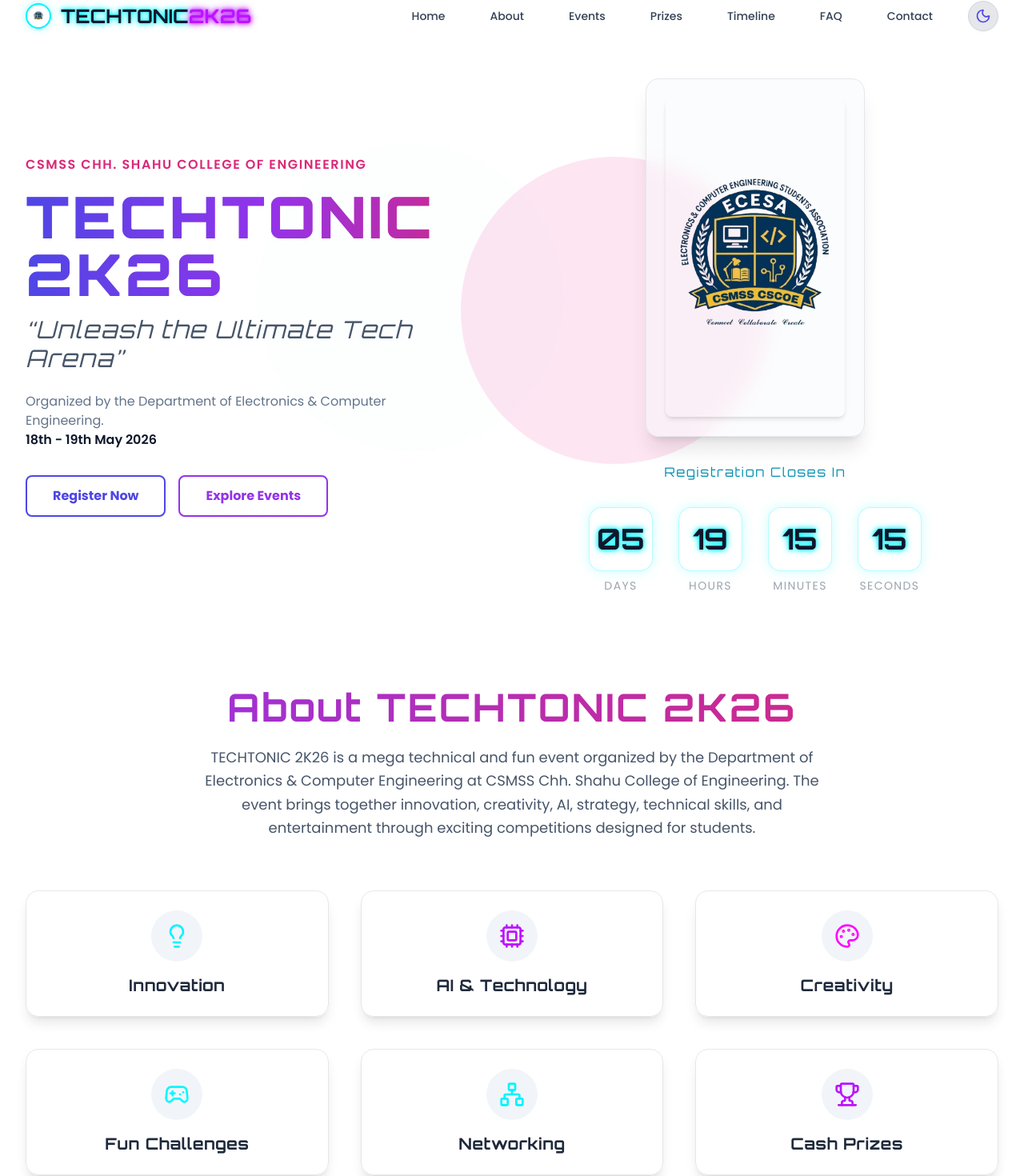
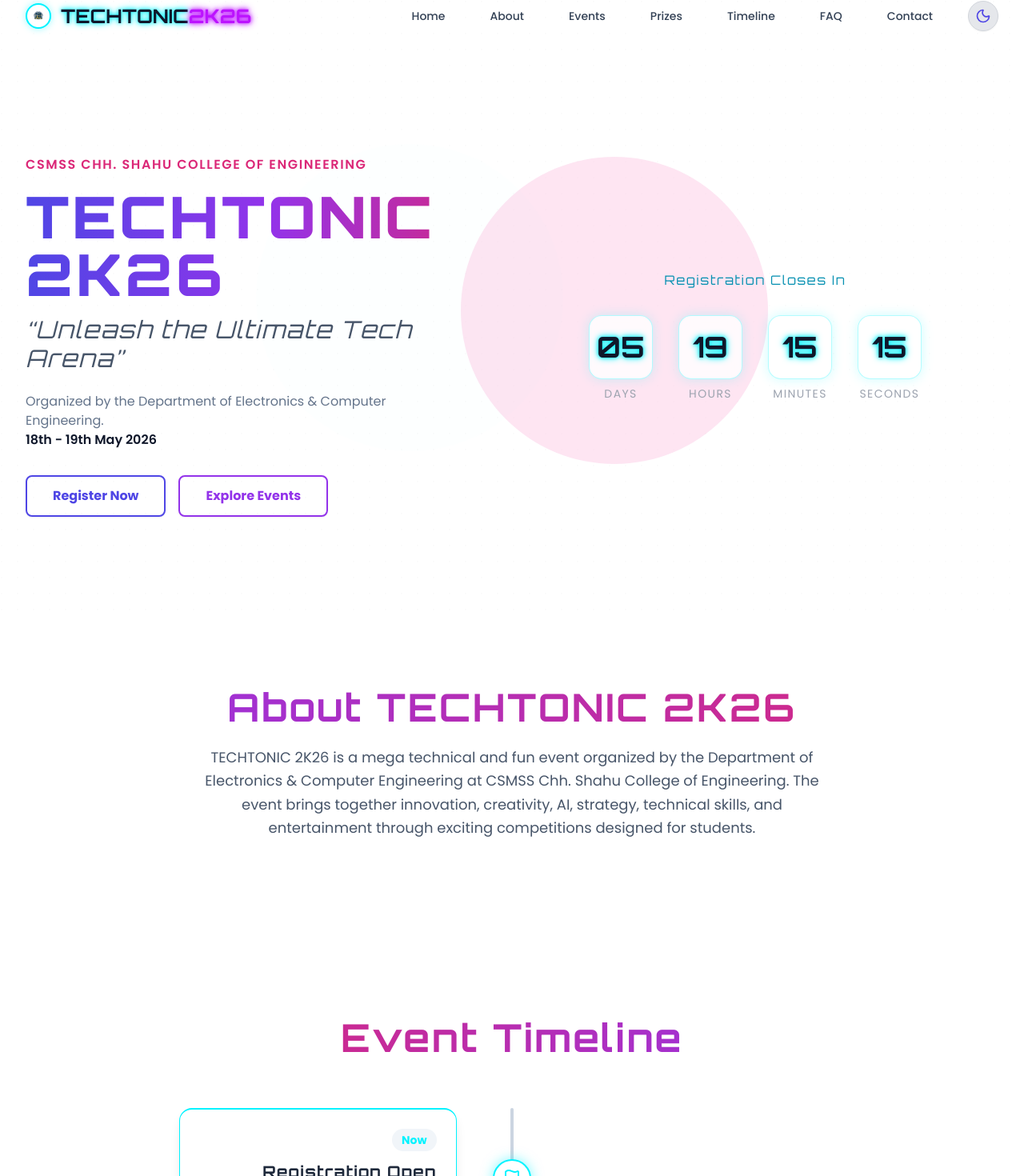
Before and after one commit to Saurabh-Shinde-Patil/TechTonic-2026, a React (Vite) app: page / in a window 1280 px wide. Shown: the part 20-1490 px from the top of the page at 80% size. Built offline with nearby package versions, Linux system fonts and the light colour scheme.

Commit message:
changes key highlight and timeline position

```diff
--- a/src/App.jsx
+++ b/src/App.jsx
@@ -7,6 +7,7 @@
 import Events from './components/Events';
 import Prizes from './components/Prizes';
 import Timeline from './components/Timeline';
+import KeyHighlights from './components/KeyHighlights';
 import FAQ from './components/FAQ';
 import Contact from './components/Contact';
 import Footer from './components/Footer';
@@ -44,9 +45,10 @@
         <main className="relative z-10">
           <Hero />
           <About />
+          <Timeline />
           <Events />
           <Prizes />
-          <Timeline />
+          <KeyHighlights />
           <Contact />
           <FAQ />
         </main>
--- a/src/components/About.jsx
+++ b/src/components/About.jsx
@@ -21,24 +21,6 @@
           </p>
         </motion.div>
 
-        <div className="grid grid-cols-2 md:grid-cols-3 gap-6 md:gap-10">
-          {features.map((feature, index) => (
-            <motion.div
-              key={index}
-              initial={{ opacity: 0, scale: 0.8 }}
-              whileInView={{ opacity: 1, scale: 1 }}
-              viewport={{ once: true }}
-              transition={{ duration: 0.5, delay: index * 0.1 }}
-              whileHover={{ y: -5 }}
-              className={`glass-card p-6 flex flex-col items-center text-center border-gray-200 dark:border-white/5 transition-all duration-300 ${feature.border} ${feature.shadow} group`}
-            >
-              <div className={`p-4 rounded-full bg-slate-100 dark:bg-dark-800 mb-4 group-hover:scale-110 transition-transform duration-300 ${feature.color}`}>
-                <feature.icon size={32} />
-              </div>
-              <h3 className="text-xl font-orbitron font-semibold tracking-wide text-slate-800 dark:text-white">{feature.title}</h3>
-            </motion.div>
-          ))}
-        </div>
       </div>
     </section>
   );
--- a/src/components/Hero.jsx
+++ b/src/components/Hero.jsx
@@ -77,18 +77,7 @@
           transition={{ duration: 0.8, delay: 0.2 }}
           className="md:w-1/2 flex flex-col items-center"
         >
-          <div className="glass-card p-6 rounded-2xl border-gray-200 dark:border-neon-pink/30 mb-8 relative overflow-hidden group flex justify-center items-center bg-slate-50/50 dark:bg-white/5 shadow-xl">
-            <div className="absolute inset-0 bg-gradient-to-r from-indigo-100 to-purple-100 dark:from-neon-blue/10 dark:to-neon-purple/10 opacity-0 group-hover:opacity-100 transition-opacity duration-500"></div>
-            <img
-              src="/ecesa-logo.png"
-              alt="ECESA Logo"
-              className="w-48 md:w-56 rounded-lg object-contain shadow-md dark:shadow-[0_0_30px_rgba(0,243,255,0.2)] transform group-hover:scale-110 transition-transform duration-500"
-              onError={(e) => {
-                e.target.onerror = null;
-                e.target.src = "https://images.unsplash.com/photo-1550751827-4bd374c3f58b?ixlib=rb-4.0.3&auto=format&fit=crop&w=800&q=80"; // Fallback dummy image
-              }}
-            />
-          </div>
+
 
           <div className="w-full">
             <h3 className="text-center text-cyan-600 dark:text-neon-cyan font-orbitron mb-2 tracking-widest">Registration Closes In</h3>
--- /dev/null
+++ b/src/components/KeyHighlights.jsx
@@ -0,0 +1,40 @@
+import { motion } from 'framer-motion';
+import { features } from '../data/siteData';
+
+export default function KeyHighlights() {
+  return (
+    <section id="highlights" className="py-20 relative">
+      <div className="max-w-7xl mx-auto px-4 sm:px-6 lg:px-8">
+        <motion.div
+          initial={{ opacity: 0, y: 50 }}
+          whileInView={{ opacity: 1, y: 0 }}
+          viewport={{ once: true }}
+          transition={{ duration: 0.8 }}
+          className="text-center mb-16"
+        >
+          <h2 className="text-4xl md:text-5xl font-orbitron font-bold mb-6 text-transparent bg-clip-text bg-gradient-to-r from-purple-600 to-pink-600 dark:from-neon-purple dark:to-neon-pink dark:neon-text-purple">
+            Key Highlights of the Event
+          </h2>
+        </motion.div>
+
+        <div className="grid grid-cols-2 md:grid-cols-3 gap-6 md:gap-10">
+          {features.map((feature, index) => (
+            <motion.div
+              key={index}
+              initial={{ opacity: 0, scale: 0.8 }}
+              whileInView={{ opacity: 1, scale: 1 }}
+              viewport={{ once: true }}
+              transition={{ duration: 0.5, delay: index * 0.1 }}
+              className={`glass-card p-6 flex flex-col items-center text-center border-gray-200 dark:border-white/5 transition-all duration-300`}
+            >
+              <div className={`p-4 rounded-full bg-slate-100 dark:bg-dark-800 mb-4 ${feature.color}`}>
+                <feature.icon size={32} />
+              </div>
+              <h3 className="text-xl font-orbitron font-semibold tracking-wide text-slate-800 dark:text-white">{feature.title}</h3>
+            </motion.div>
+          ))}
+        </div>
+      </div>
+    </section>
+  );
+}
```
